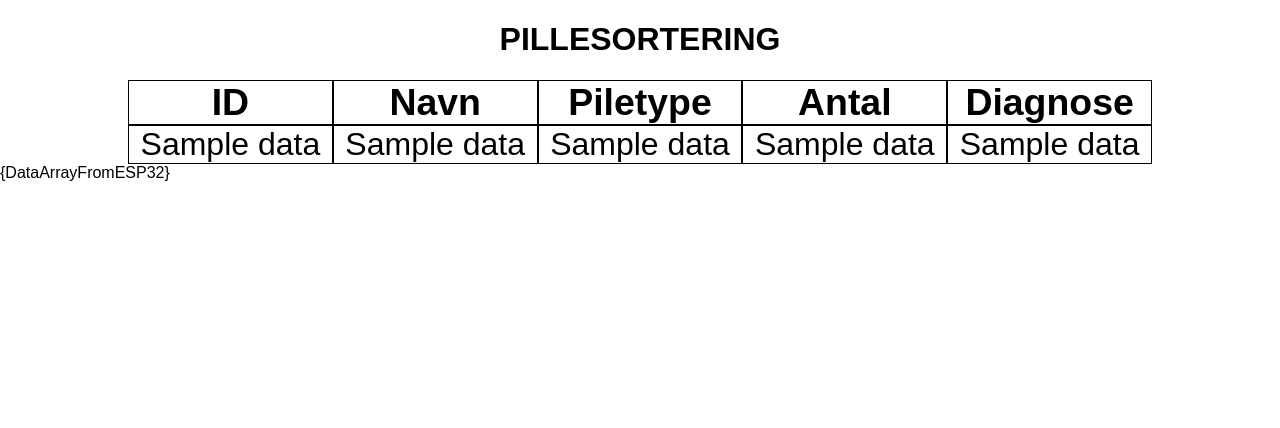
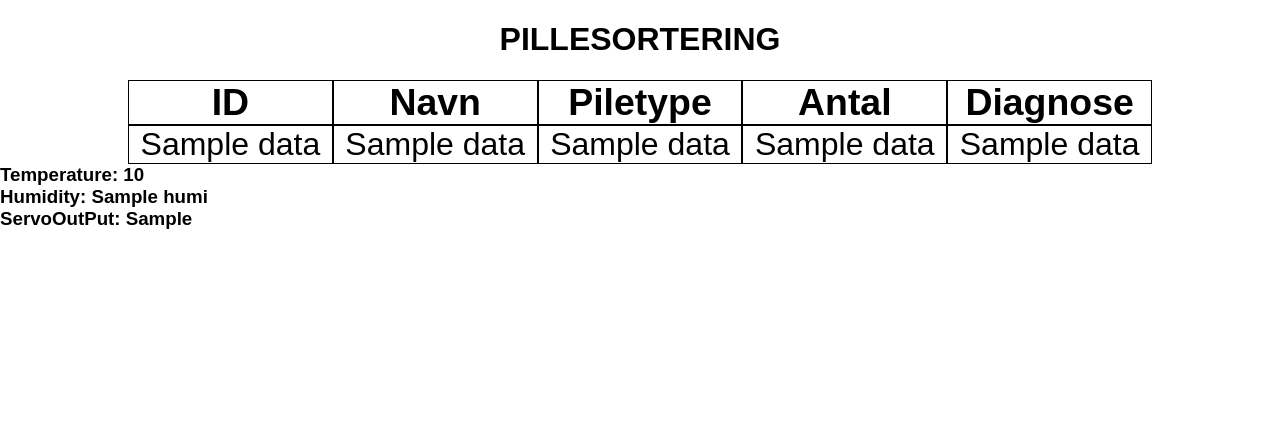
Before and after one commit to ELODollZ/IOHTProjekt, a Flask app: template Hjemmeside/templates/index.html in a window 1280 px wide. Shown: the top 428 px of the page. Run offline with Flask 3, Linux system fonts and the light colour scheme; the template is opened without the code that fills it: most values are stand-ins (such as "Sample title", 1, 10 or a date in 2020); some libraries are stand-ins or nearby versions.

Commit message:
HTML displaying ESp32 on webpage

```diff
--- a/Hjemmeside/app.py
+++ b/Hjemmeside/app.py
@@ -25,19 +25,19 @@ def socketioPatientData():
 # Main Route
 @app.route('/')
 def indexHTML():
-    return render_template('index.html', data=StoreData)
+    return render_template('index.html', data=StoreData, Temp=varTemp, Humi=varHumi, Servo=varServo)
 global StoreData
 StoreData = None
 
 @app.route('/ESP32Data', methods=['POST'])
 def GetDataFromESP32():
-    global DataArray
-    DataArray = None
+    global DataArray, varTemp, varHumi, varServo
+    DataArray = varTemp = varHumi = varServo = None
     try:
         data = request.get_json(force=True)
-        varTemp = data.get[data.index("Temp: ") + 1]
-        varHumi = data.get[data.index("Humidity: ") + 1]
-        varServo = data.get[data.index("ServoOutput: ") + 1]
+        varTemp = data.get[data.index("Temp: ") + None]
+        varHumi = data.get[data.index("Humidity: ") + None]
+        varServo = data.get[data.index("ServoOutput: ") + None]
         print(DataArray)
         return jsonify({"Success": True, "Message": "Data recieved successfully:"}), DataArray
     except Exception as e:
--- a/Hjemmeside/templates/index.html
+++ b/Hjemmeside/templates/index.html
@@ -90,7 +90,11 @@ fetchData();
 	<div id="antal">{{ data[3] }}</div>
 	<div id="Diagnose">{{ data[4] }}</div>
 </div>
-<div class="DataArrayFromESP32">{DataArrayFromESP32}</div>
+<div class="DataArrayFromESP32">
+    <h3>Temperature: {{Temp}}</h3>
+    <h3>Humidity: {{Humi}}</h3>
+    <h3>ServoOutPut: {{ ServoOutPut }}</h3>
+</div>
 </body>
 </html>
 <footer>
```
